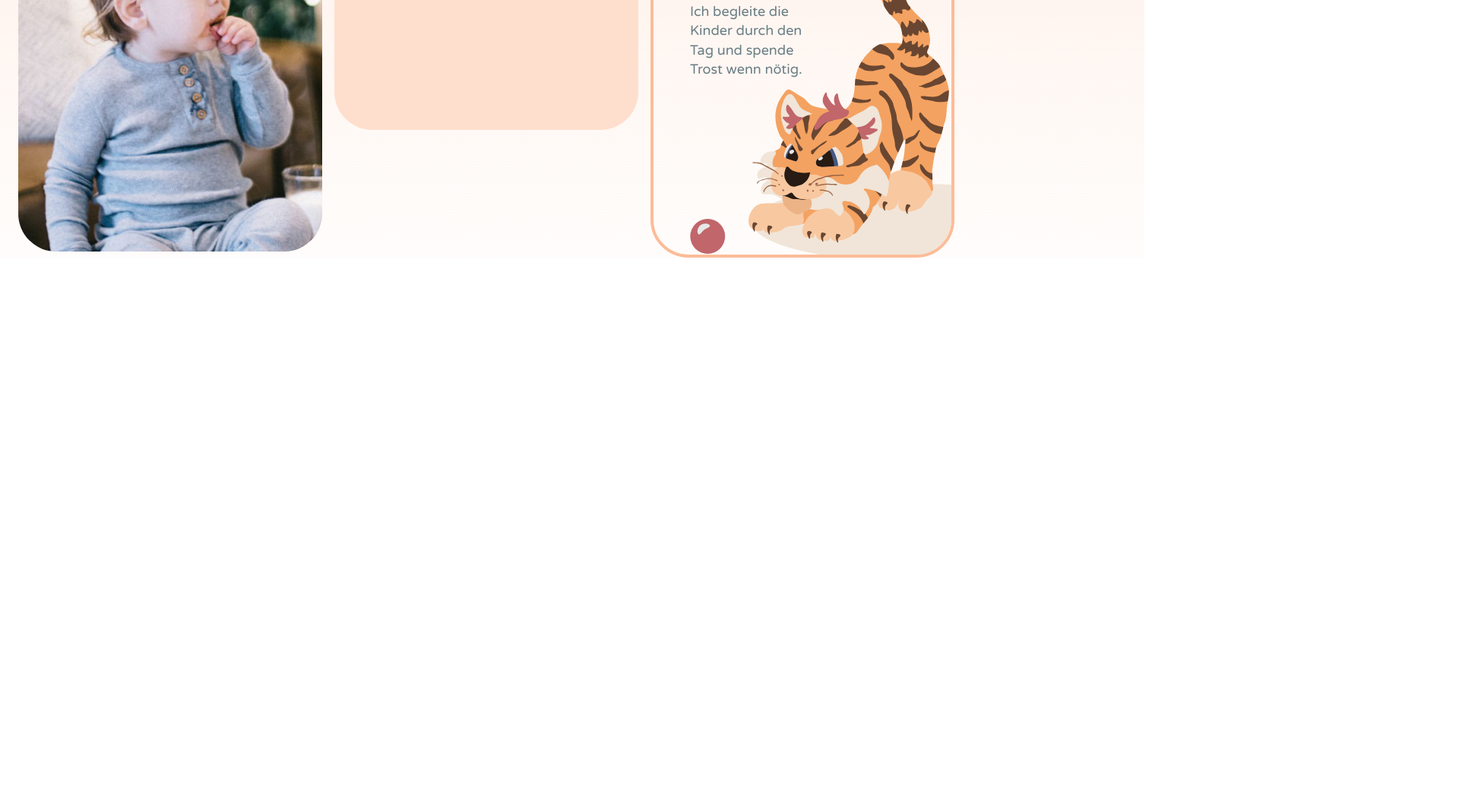
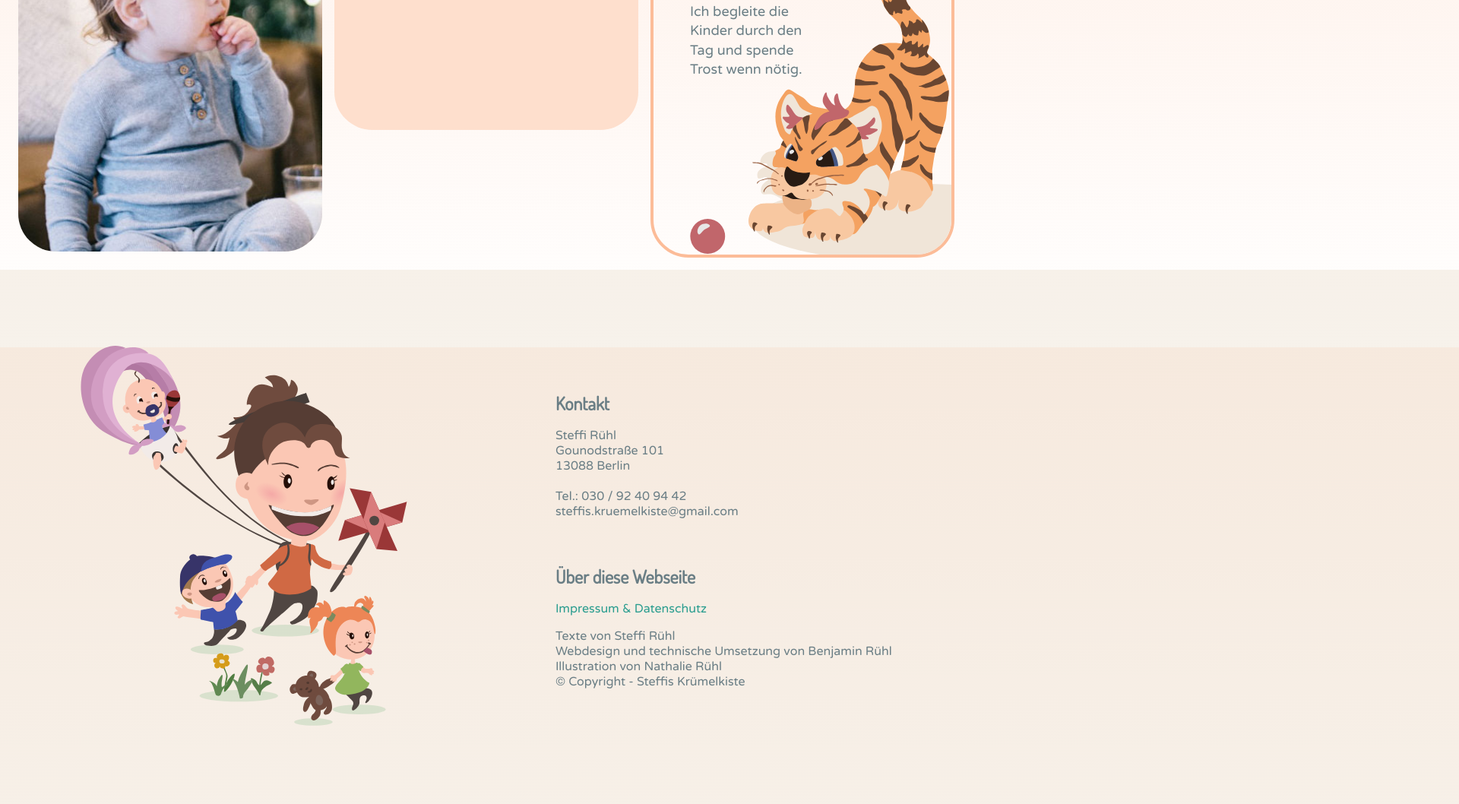
Before and after one commit to benruehl/astro-kruemelkiste, an Astro site: page / in a window 1280 px wide. Shown: the part 2743-3801 px from the top of the page at 76% size, 1920 px wide, since content can reach past the window. Before the commit the page ends 3082 px from the top, so only its background shows below. Built offline with nearby package versions, Linux system fonts and the light colour scheme; Astro itself is replaced by a stand-in of ours.

Commit message:
feat: add footer

```diff
--- a/src/components/sections/AboutMe.astro
+++ b/src/components/sections/AboutMe.astro
@@ -76,14 +76,15 @@ import kruemelImage from "../../images/kruemel.svg";
         display: grid;
         grid-template-columns: 1fr 1fr 1fr;
         gap: 1rem;
-    }
+        margin-bottom: 10rem;
 
-    .container > div:not(:nth-child(3n+2)) {
-        translate: 0 10rem;
+        & > div:not(:nth-child(3n+2)) {
+            translate: 0 10rem;
+        }
     }
 
     .card {
-        background: var(--card-background);
+        background: rgb(var(--card-background));
         border-radius: 50px;
         height: 500px;
         overflow: hidden;
@@ -111,15 +112,15 @@ import kruemelImage from "../../images/kruemel.svg";
     }
 
     .card-background-1 {
-        background: var(--card-background-alt);
+        background: rgb(var(--card-background-alt));
     }
 
     .card-background-2 {
-        background: var(--card-background-accent-alt);
+        background: rgb(var(--card-background-accent-alt));
     }
 
     .card-background-3 {
-        background: var(--card-background-accent);
+        background: rgb(var(--card-background-accent));
     }
 
     .card-title {
--- /dev/null
+++ b/src/components/sections/Footer.astro
@@ -0,0 +1,60 @@
+---
+import { Image } from 'astro:assets';
+import groupImage from "../../images/steffi-group.svg";
+---
+
+<footer>
+    <Image src={groupImage} alt="Steffi und Kinder spazieren fröhlich"/>
+    <div class="text">
+        <h2>Kontakt</h2>
+        <p>
+            Steffi Rühl<br>
+            Gounodstraße 101<br>
+            13088 Berlin<br>
+            <br>
+            Tel.: 030 / 92 40 94 42<br>
+            steffis.kruemelkiste@gmail.com<br>
+        </p>
+        <h2>Über diese Webseite
+        </h2>
+        <a href="">Impressum & Datenschutz</a>
+        <p>
+            Texte von Steffi Rühl<br>
+            Webdesign und technische Umsetzung von Benjamin Rühl<br>
+            Illustration von Nathalie Rühl<br>
+            © Copyright - Steffis Krümelkiste<br>
+        </p>
+    </div>
+</footer>
+
+<style>
+    footer {
+        display: flex;
+        justify-content: space-around;
+        gap: 30px;
+        padding: 100px 0;
+        position: relative;
+
+        &:before {
+            content:"";
+            background: var(--footer-background);
+            position: absolute;
+            top: 0;
+            bottom: -20px;
+            width: 1000%;
+            z-index: -1;
+        }
+    }
+
+    img {
+        height: 500px;
+        width: 430px;
+    }
+
+    h2 {
+        font-size: 1.5rem;
+        font-weight: 600;
+        color: var(--text-color);
+        margin-top: 4rem;
+    }
+</style>
--- a/src/layouts/Layout.astro
+++ b/src/layouts/Layout.astro
@@ -29,15 +29,16 @@ const { title } = Astro.props;
 		--text-color-strong: #264653;
 		--accent-color: 193, 102, 107;
 		--accent-color-alt: 42, 157, 143;
-		--card-background: #F0E5D8;
-		--card-background-alt: #FDEDCE;
-		--card-background-accent: #FEDFCD;
-		--card-background-accent-alt: #F5EBD6;
+		--card-background: 240, 229, 216;
+		--card-background-alt: 253, 237, 206;
+		--card-background-accent: 254, 223, 205;
+		--card-background-accent-alt: 245, 235, 214;
 		--flare-orange: 244, 162, 97;
 		--flare-yellow: 233, 196, 106;
 		--flare-blue: 42, 157, 143;
 		--orange: 244, 162, 97;
 		--orange-strong: 231, 111, 81;
+		--footer-background: rgba(var(--card-background), 0.5);
 	}
 	html {
 		font-family: "Varela Round", sans-serif;
@@ -75,11 +76,22 @@ const { title } = Astro.props;
 		font-family: "Varela Round", sans-serif;
 		color: var(--text-color);
 	}
-	main {
+	a {
+		color: rgb(var(--accent-color-alt));
+		text-decoration: none;
+
+		&:hover {
+			text-decoration: underline;
+		}
+	}
+	main,
+	footer {
 		margin: auto;
-		padding: 1rem;
 		width: 1280px;
 		max-width: calc(100% - 2rem);
+	}
+	main {
+		padding: 1rem;
 		font-size: 18px;
 		line-height: 1.4;
 		display: flex;
--- a/src/pages/index.astro
+++ b/src/pages/index.astro
@@ -2,6 +2,7 @@
 import Layout from '../layouts/Layout.astro';
 import Title from '../components/sections/Title.astro';
 import AboutMe from '../components/sections/AboutMe.astro';
+import Footer from '../components/sections/Footer.astro';
 ---
 
 <Layout title="Steffis Krümelkiste">
@@ -9,4 +10,5 @@ import AboutMe from '../components/sections/AboutMe.astro';
 		<Title/>
 		<AboutMe/>
 	</main>
+	<Footer/>
 </Layout>
```
Also changed, not shown: src/images/steffi-group.svg (added).
